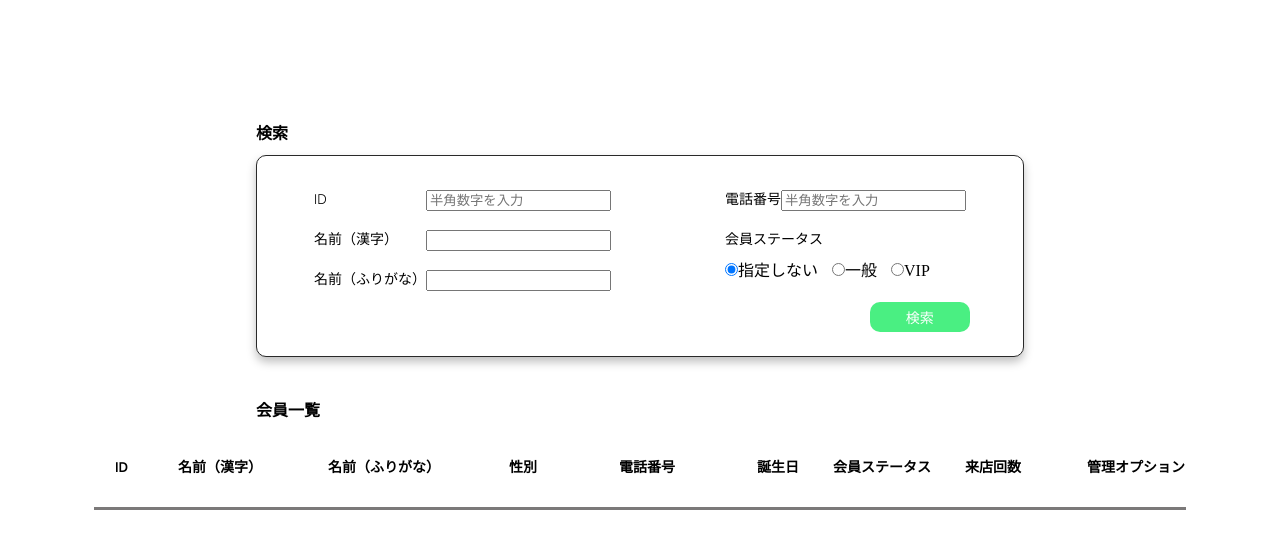
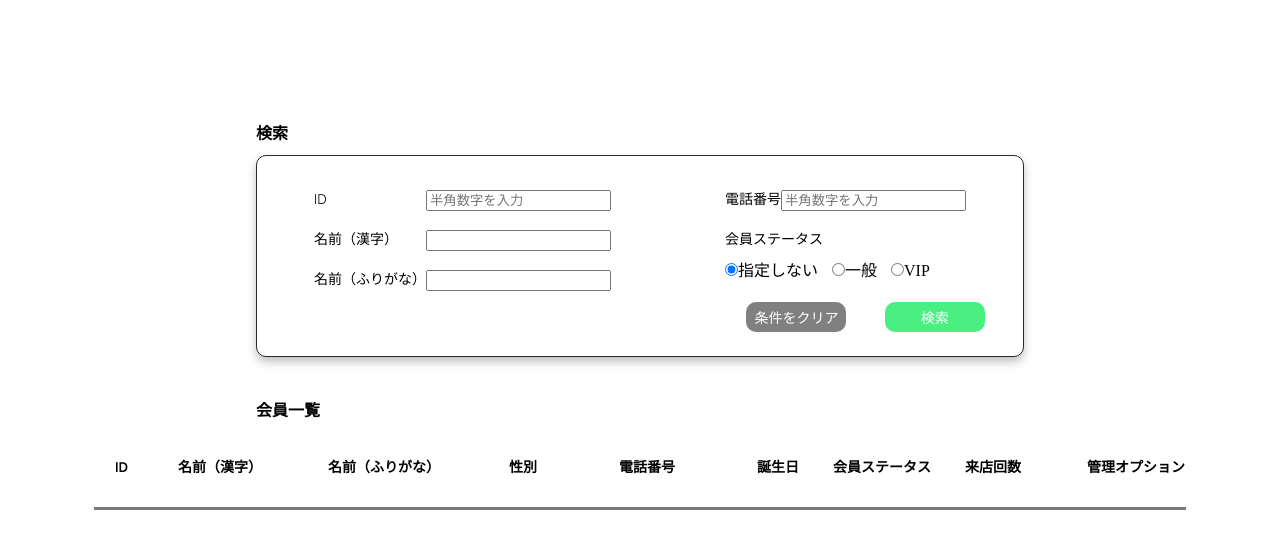
Before and after one commit to ri-i-i-sa/member-management-system-project, a plain HTML site: page index.html in a window 1280 px wide. Drawn offline with nearby package versions, Linux system fonts and the light colour scheme; no server answers.

Commit message:
Implement rest form button (function not implemented).

```diff
--- a/assets/css/style.css
+++ b/assets/css/style.css
@@ -67,12 +67,17 @@ p {
   margin-top: 10px;
 }
 
+.btn.flex {
+  justify-content: flex-end;
+}
+
 .search.button {
-  margin-left: 80%;
+  margin-left: 5%;
+  margin-right: 5%;
   margin-bottom: 24px;
 }
 
-input.search-btn {
+input.search-btn,input.reset-btn {
   background-color: #4AEF82;
   color: #FFFFFF;
   border: none;
@@ -82,10 +87,14 @@ input.search-btn {
   margin-top: 10px;
 }
 
-input.search-btn:hover {
+input.search-btn:hover,input.reset-btn:hover {
   background: #4AEF82;
   transform: translateY(-2px);
   box-shadow: 0px 0px 5px rgba(0, 0, 0, 0.3);
+}
+
+input.reset-btn,input.reset-btn:hover {
+  background-color:#818080
 }
 
 .member-wrap h1 {
--- a/index.html
+++ b/index.html
@@ -56,8 +56,13 @@
             </p>
           </div>
         </div>
-        <div class="search button">
-          <input class="search-btn text-medium" type="submit" value="検索" id="search-button">
+        <div class="btn flex">
+          <div class="reset button">
+            <input class="reset-btn text-medium" type="submit" value="条件をクリア" id="rest-button">
+          </div>
+          <div class="search button">
+            <input class="search-btn text-medium" type="submit" value="検索" id="search-button">
+          </div>
         </div>
       </div>
     </div>
```
